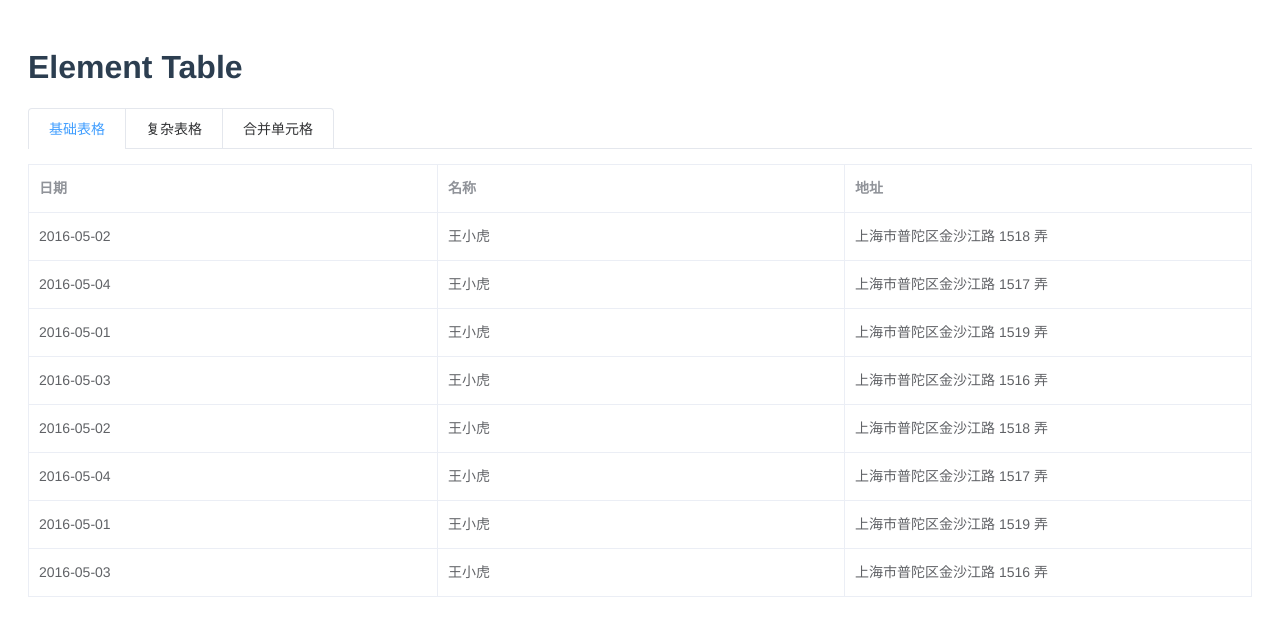
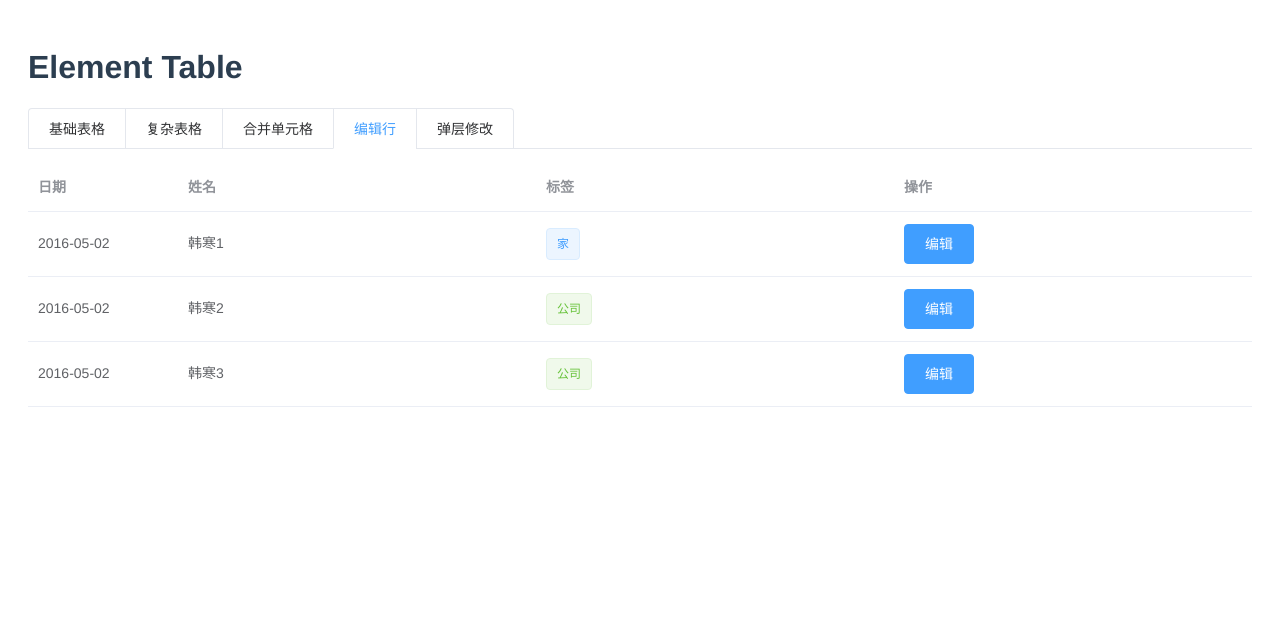
Before and after one commit to IdenPin/element-table, a Vue app: page / in a window 1280 px wide. Shown: the top 636 px of the page. Built offline with nearby package versions, Linux system fonts and the light colour scheme.

Commit message:
doc: 更新 单元格合并 和 行内编辑

```diff
--- a/examples/App.vue
+++ b/examples/App.vue
@@ -12,6 +12,12 @@
         <el-tab-pane label="合并单元格" name="3">
           <Demo3/>
         </el-tab-pane>
+        <el-tab-pane label="编辑行" name="4">
+          <Demo4/>
+        </el-tab-pane>
+        <el-tab-pane label="弹层修改" name="5">
+          <Demo5/>
+        </el-tab-pane>
       </el-tabs>
     </el-main>
   </div>
@@ -21,18 +27,22 @@
 import Demo1 from './demo/Index1'
 import Demo2 from './demo/Index2'
 import Demo3 from './demo/Index3'
+import Demo4 from './demo/Index4'
+import Demo5 from './demo/Index5'
 
 export default {
   name: 'App',
   data () {
     return {
-      activeName: '1'
+      activeName: '4'
     }
   },
   components: {
     Demo1,
     Demo2,
-    Demo3
+    Demo3,
+    Demo4,
+    Demo5
   }
 }
 </script>
--- a/examples/demo/Index1.vue
+++ b/examples/demo/Index1.vue
@@ -2,9 +2,6 @@
   <div>
     <el-table-block :column="tableData.column"
       :data="[...tableData.data,...tableData.data]"
-      :row-class-name="rowClassName"
-      paginationAlign='center'
-      @currentChange="fetchTable"
       border>
     </el-table-block>
   </div>
--- a/examples/demo/Index3.vue
+++ b/examples/demo/Index3.vue
@@ -1,5 +1,6 @@
 <template>
   <div>
+    <!-- :merge="['mpName','processTypeName']" -->
     <el-table-block :column="column"
       :data="rows"
       :span-method="spanMethod"
@@ -62,6 +63,10 @@ export default {
             }
           }
           // 返回相同内容的行数
+          console.log({
+            rowspan: rows,
+            colspan: 1
+          })
           return {
             rowspan: rows,
             colspan: 1
--- /dev/null
+++ b/examples/demo/Index4.vue
@@ -0,0 +1,144 @@
+<template>
+  <el-table-block :column="tableData.column"
+    :data="tableData.data">
+  </el-table-block>
+</template>
+
+<script>
+export default {
+  data () {
+    return {
+      tableData: {
+        column: [
+          {
+            prop: 'date',
+            label: '日期',
+            width: '150',
+            renderBody: (h, scope) => {
+              return (
+                <div>
+                  {
+                    scope.row._edit
+                      ? <el-date-picker
+                        value={ scope.row[scope.column.property] }
+                        type="date"
+                        value-format="yyyy-MM-dd"
+                        placeholder="选择日期"
+                        style="width: 140px"
+                        onInput={ (val) => { scope.row[scope.column.property] = val } }>
+                      </el-date-picker>
+                      : <span>{ scope.row[scope.column.property] }</span>
+                  }
+                </div>
+              )
+            }
+          },
+          {
+            prop: 'name',
+            label: '姓名',
+            renderBody: (h, scope) => {
+              return (
+                <div>
+                  {
+                    scope.row._edit
+                      ? <el-input value={ scope.row[scope.column.property] } onInput={ (val) => { scope.row[scope.column.property] = val } }></el-input>
+                      : <span>{ scope.row[scope.column.property] }</span>
+                  }
+                </div>
+              )
+            }
+          },
+          {
+            prop: 'tag',
+            label: '标签',
+            renderBody: (h, scope) => {
+              return (
+                <div>
+                  {
+                    scope.row._edit
+                      ? (
+                        <el-select value={ scope.row[scope.column.property] }
+                          style="width: 80px"
+                          onChange={ (val) => { scope.row[scope.column.property] = val } }>
+                          {
+                            this.tagOptions.map(option => {
+                              return (
+                                <el-option label={ option.label } value={ option.value }></el-option>
+                              )
+                            })
+                          }
+                        </el-select>
+                      )
+                      : <el-tag type={ scope.row.tag === '家' ? 'primary' : 'success'}>{ scope.row[scope.column.property] }</el-tag>
+                  }
+                </div>
+              )
+            }
+          },
+          {
+            label: '操作',
+            renderBody: (h, scope) => {
+              return (
+                <div>
+                  {
+                    scope.row._edit
+                      ? <div>
+                        <el-button type="primary" onClick={ () => { this.handleSave(scope) } }>保存</el-button>
+                        <el-button onClick={ () => { this.handleCancle(scope) } }>取消</el-button>
+                      </div>
+                      : <el-button type="primary"
+                        onClick={ () => { this.handleEdit(scope) } }>编辑</el-button>
+                  }
+                </div>
+              )
+            }
+          }
+        ],
+        data: [
+          {
+            date: '2016-05-02',
+            name: '韩寒1',
+            tag: '家'
+          },
+          {
+            date: '2016-05-02',
+            name: '韩寒2',
+            tag: '公司'
+          },
+          {
+            date: '2016-05-02',
+            name: '韩寒3',
+            tag: '公司'
+          }
+        ],
+        defaultData: []
+      },
+      tagOptions: [
+        {
+          label: '家',
+          value: '家'
+        },
+        {
+          label: '公司',
+          value: '公司'
+        }
+      ]
+    }
+  },
+  created () {
+    this.tableData.defaultData = JSON.parse(JSON.stringify(this.tableData.data))
+  },
+  methods: {
+    handleEdit (scope) {
+      this.$set(scope.row, '_edit', true)
+    },
+    handleSave (scope) {
+      this.$set(scope.row, '_edit', false)
+      this.$set(this.tableData.defaultData, scope.$index, JSON.parse(JSON.stringify(scope.row)))
+    },
+    handleCancle (scope) {
+      this.$set(this.tableData.data, scope.$index, JSON.parse(JSON.stringify(this.tableData.defaultData[scope.$index])))
+    }
+  }
+}
+</script>
--- /dev/null
+++ b/examples/demo/Index5.vue
@@ -0,0 +1,106 @@
+<template>
+  <div>
+    <el-table-block :column="tableData.column"
+      :data="tableData.data">
+    </el-table-block>
+
+    <el-dialog :visible.sync="dialogVisible"
+      title="编辑"
+      append-to-body>
+      <div class="dialog-content">
+        <el-form v-if="currentEdit"
+          label-width="100px">
+
+          <el-form-item label="日期">
+            <el-date-picker v-model="currentEdit.date"
+              type="date"
+              value-format="yyyy-MM-dd"
+              placeholder="选择日期">
+            </el-date-picker>
+          </el-form-item>
+
+          <el-form-item label="姓名">
+            <el-input v-model="currentEdit.name"
+              placeholder="请输入姓名">
+            </el-input>
+          </el-form-item>
+
+          <el-form-item label="地址">
+            <el-input v-model="currentEdit.address"
+              type="textarea"
+              placeholder="请输入地址">
+            </el-input>
+          </el-form-item>
+        </el-form>
+      </div>
+      <div slot="footer"
+        class="dialog-footer">
+        <el-button @click="dialogVisible = false">取 消</el-button>
+        <el-button type="primary"
+          @click="confirm">确 定</el-button>
+      </div>
+    </el-dialog>
+  </div>
+</template>
+
+<script>
+export default {
+  data () {
+    return {
+      tableData: {
+        column: [
+          {
+            prop: 'date',
+            label: '日期'
+          },
+          {
+            prop: 'name',
+            label: '姓名'
+          },
+          {
+            prop: 'address',
+            label: '地址'
+          },
+          {
+            label: '操作',
+            renderBody: (h, scope) => {
+              return <el-button type="primary" onClick={ () => { this.openDialog(scope) } }>编辑</el-button>
+            }
+          }
+        ],
+        data: [
+          {
+            date: '2016-05-02',
+            name: '韩寒1',
+            address: '上海市普陀区金沙江路 1518 弄'
+          },
+          {
+            date: '2016-05-02',
+            name: '韩寒2',
+            address: '上海市普陀区金沙江路 1518 弄'
+          },
+          {
+            date: '2016-05-02',
+            name: '韩寒3',
+            address: '上海市普陀区金沙江路 1518 弄'
+          }
+        ]
+      },
+      currentEdit: null,
+      currentIndex: null,
+      dialogVisible: false
+    }
+  },
+  methods: {
+    openDialog (scope) {
+      this.currentEdit = JSON.parse(JSON.stringify(scope.row))
+      this.currentIndex = scope.$index
+      this.dialogVisible = true
+    },
+    confirm () {
+      this.dialogVisible = false
+      this.$set(this.tableData.data, this.currentIndex, this.currentEdit)
+    }
+  }
+}
+</script>
--- a/examples/main.js
+++ b/examples/main.js
@@ -3,7 +3,7 @@ import App from './App.vue'
 import ElementUI from 'element-ui'
 import 'element-ui/lib/theme-chalk/index.css'
 import ElTableBlock from '../packages/index'
-// import ElTableBlock from '@pdeng/element-table/lib/elTableBlock.umd'
+// import ElTableBlock from '@pdeng/element-table'
 Vue.config.productionTip = false
 
 Vue.use(ElementUI)
--- a/packages/el-table-block/src/ElTableBlock.vue
+++ b/packages/el-table-block/src/ElTableBlock.vue
@@ -1,6 +1,6 @@
 <template>
   <div class="el-table-block-wrap">
-    <el-table ref="elTable"
+    <el-table ref="elTableBlock"
       v-bind="$attrs"
       v-on="$listeners"
       :data="data"
```
Also changed, not shown: 1 other file (tests, documents, lock files or other folders).
